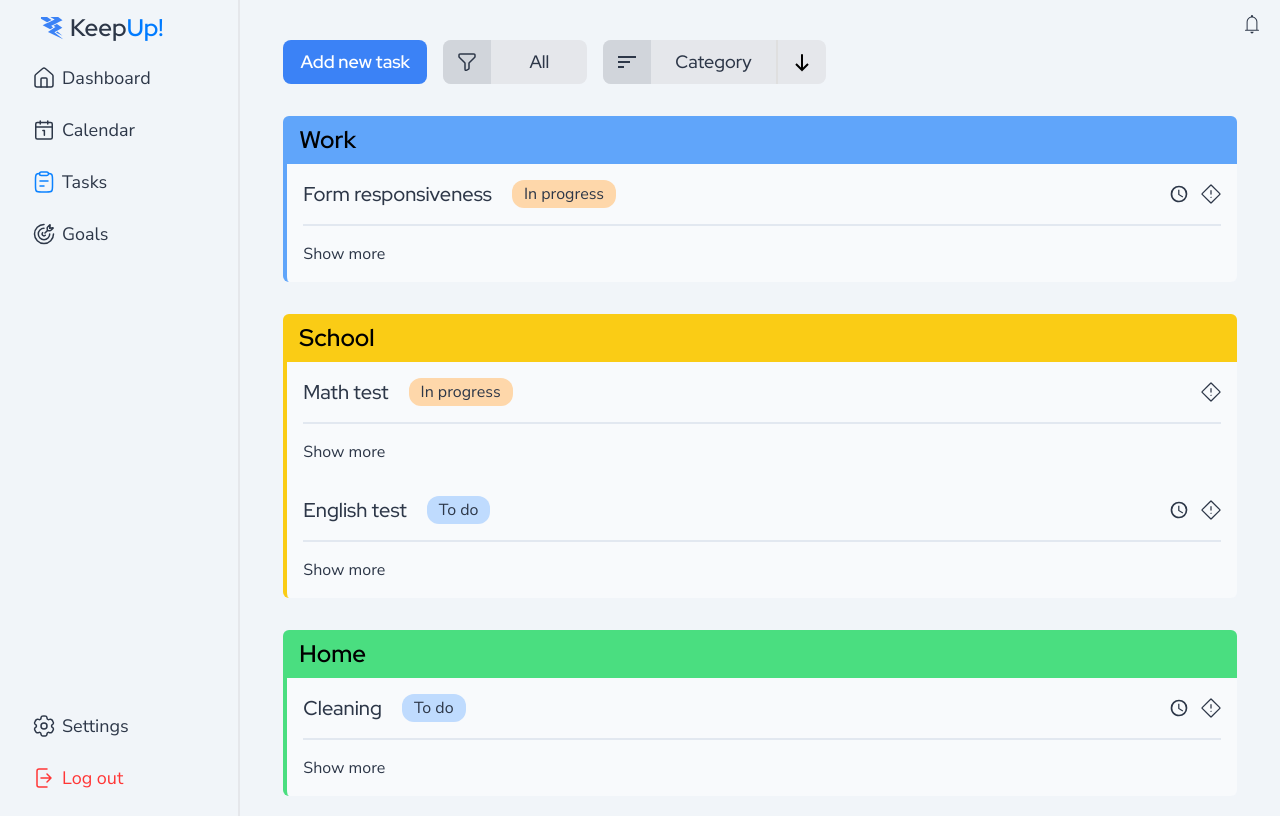
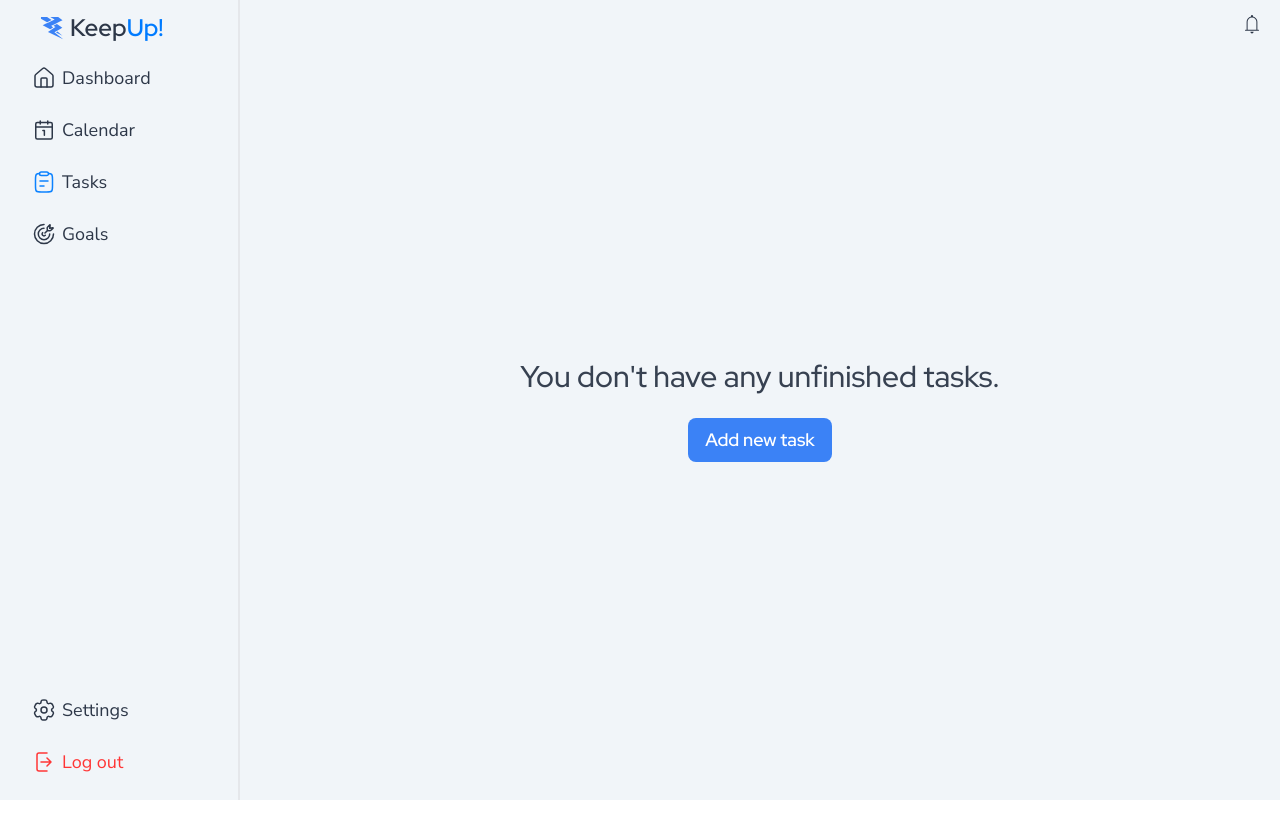
Before and after one commit to Kamil2104/KeepUp, a React (Vite) app: page / in a window 1280 px wide. Both pictures are taken after a click on the element "Tasks". Built offline with nearby package versions, Linux system fonts and the light colour scheme.

Commit message:
feat: add NoTasksAvailable component which is displayed when the user doesn't have any ongoing tasks

```diff
--- a/src/components/Dashboard/TasksList/TasksList.tsx
+++ b/src/components/Dashboard/TasksList/TasksList.tsx
@@ -10,8 +10,11 @@ import TaskCard from './components/TaskCard';
 
 import { filterAndSortTasks } from './utils/filterAndSortTasks';
 import { groupTasksByTag } from './utils/groupTasksByTag';
+import Button from '../../Reusable/Button';
 
 const TasksList: React.FC = React.memo(() => {
+  const userTasks: Task[] = useSelector((state: { userTasks: Task[] }) => state.userTasks);
+
   const [isTaskManagementOpen, setIsTaskManagementOpen] = useState<boolean>(false);
   const [taskManagementType, setTaskManagementType] = useState<string>('');
 
@@ -22,17 +25,21 @@ const TasksList: React.FC = React.memo(() => {
 
   return (
     <div className="flex flex-col justify-start items-center gap-8 w-full h-full mt-2">
-      <TasksActions handleTaskManagementOpening={handleTaskManagementOpening} />
-      <Tasks />
+      {userTasks.length > 0
+      ?
+        <>
+          <TasksActions handleTaskManagementOpening={handleTaskManagementOpening} />
+          <Tasks userTasks={userTasks} />
+        </>
+      : <NoTasksAvailable handleTaskManagementOpening={handleTaskManagementOpening} />
+      }
       {isTaskManagementOpen && <TaskManagement taskManagementType={taskManagementType} setIsTaskManagementOpen={setIsTaskManagementOpen} />}
     </div>
   );
 });
 
-const Tasks: React.FC = React.memo(() => {
+const Tasks: React.FC<{ userTasks: Task[] }> = React.memo(({ userTasks }) => {
   const { filterType, sortType } = useSelector((state: { userPreferences: UserPreferencesTasksState }) => state.userPreferences);
-
-  const userTasks: Task[] = useSelector((state: { userTasks: Task[] }) => state.userTasks);
 
   const filteredAndSortedTasks = filterAndSortTasks(userTasks, filterType, sortType);
   const displayedTasks = groupTasksByTag(filteredAndSortedTasks);
@@ -52,4 +59,13 @@ const Tasks: React.FC = React.memo(() => {
     </>
 )})
 
+const NoTasksAvailable: React.FC<{ handleTaskManagementOpening: (type: string) => void }> = React.memo(({ handleTaskManagementOpening }) => {
+  return (
+    <div className='flex flex-col justify-center items-center gap-6 h-full w-full'>
+      <h3 className='text-3xl text-gray-700 font-heading font-medium'> You don't have any unfinished tasks. </h3>
+      <Button text='Add new task' onClick={() => handleTaskManagementOpening('Add')} />
+    </div>
+  )
+})
+
 export default TasksList;
--- a/src/store/userTasksReducer.ts
+++ b/src/store/userTasksReducer.ts
@@ -3,39 +3,39 @@ import { createSlice, PayloadAction } from '@reduxjs/toolkit';
 import { Task } from '../interfaces/TasksInterfaces';
 
 const initialState: Task[] = [
-  {
-    name: 'Form responsiveness',
-    description: 'Make the form responsive for mobile and tablet devices',
-    subtasks: [{ name: 'Background video', completed: true }, { name: 'Headings', completed: true }, { name: 'Inputs', completed: false }],
-    status: 'In progress',
-    dueDate: '14.01.2024',
-    priority: 'Medium',
-    tag: { name: 'Work', backgroundColor: 'bg-blue-400', borderColor: 'border-blue-400' }
-  },
-  {
-    name: 'Math test',
-    description: 'Prepare for the math test',
-    subtasks: [{ name: 'Addition', completed: true }, { name: 'Subtraction', completed: true }, { name: 'Multiplication', completed: false }, { name: 'Division', completed: false }],
-    status: 'In progress',
-    priority: 'Low',
-    tag: { name: 'School', backgroundColor: 'bg-yellow-400', borderColor: 'border-yellow-400' }
-  },
-  {
-    name: 'Cleaning',
-    description: 'Clean the house',
-    status: 'To do',
-    dueDate: '1.01.2024',
-    priority: 'High',
-    tag: { name: 'Home', backgroundColor: 'bg-green-400', borderColor: 'border-green-400' }
-  },
-  {
-    name: 'English test',
-    description: 'Prepare for the english test which is about the present simple tense',
-    status: 'To do',
-    dueDate: '6.01.2024',
-    priority: 'Medium',
-    tag: { name: 'School', backgroundColor: 'bg-yellow-400', borderColor: 'border-yellow-400' }
-  }
+  // {
+  //   name: 'Form responsiveness',
+  //   description: 'Make the form responsive for mobile and tablet devices',
+  //   subtasks: [{ name: 'Background video', completed: true }, { name: 'Headings', completed: true }, { name: 'Inputs', completed: false }],
+  //   status: 'In progress',
+  //   dueDate: '14.01.2024',
+  //   priority: 'Medium',
+  //   tag: { name: 'Work', backgroundColor: 'bg-blue-400', borderColor: 'border-blue-400' }
+  // },
+  // {
+  //   name: 'Math test',
+  //   description: 'Prepare for the math test',
+  //   subtasks: [{ name: 'Addition', completed: true }, { name: 'Subtraction', completed: true }, { name: 'Multiplication', completed: false }, { name: 'Division', completed: false }],
+  //   status: 'In progress',
+  //   priority: 'Low',
+  //   tag: { name: 'School', backgroundColor: 'bg-yellow-400', borderColor: 'border-yellow-400' }
+  // },
+  // {
+  //   name: 'Cleaning',
+  //   description: 'Clean the house',
+  //   status: 'To do',
+  //   dueDate: '1.01.2024',
+  //   priority: 'High',
+  //   tag: { name: 'Home', backgroundColor: 'bg-green-400', borderColor: 'border-green-400' }
+  // },
+  // {
+  //   name: 'English test',
+  //   description: 'Prepare for the english test which is about the present simple tense',
+  //   status: 'To do',
+  //   dueDate: '6.01.2024',
+  //   priority: 'Medium',
+  //   tag: { name: 'School', backgroundColor: 'bg-yellow-400', borderColor: 'border-yellow-400' }
+  // }
 ]
 
 const userTasksSlice = createSlice({
```
